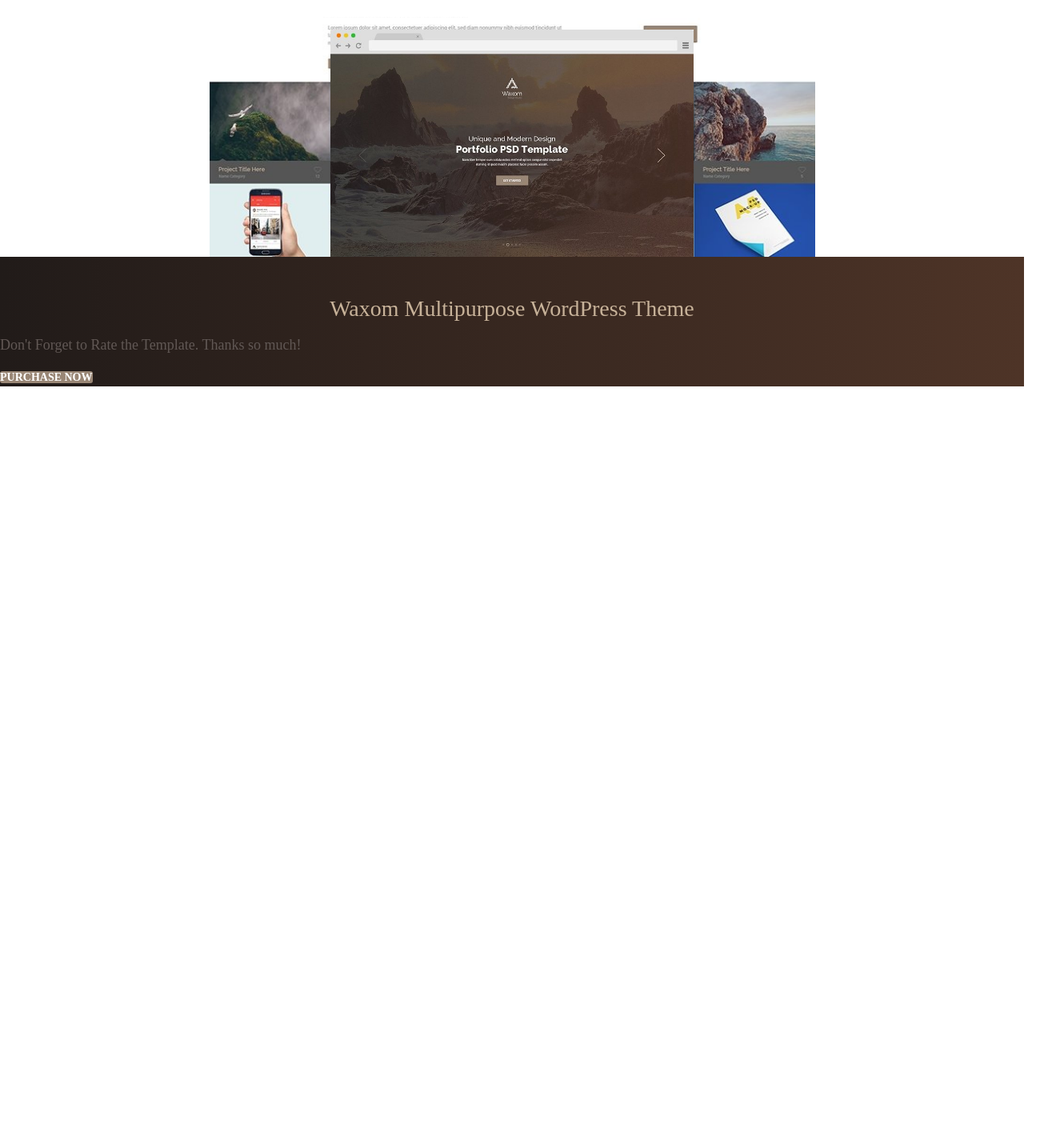
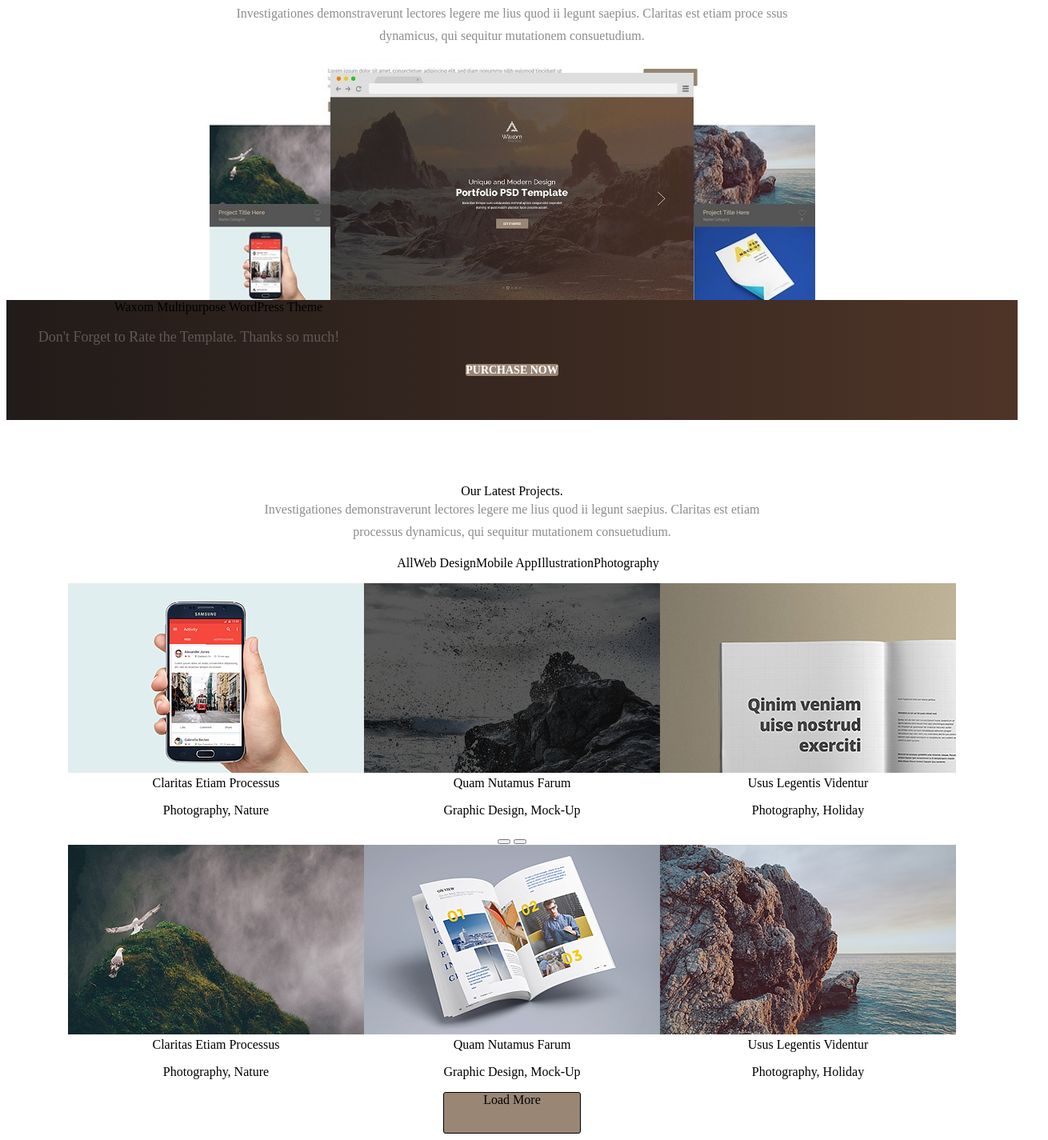
Before and after one commit to mvm-tech/html5-css3, a plain HTML site: page index.html in a window 1280 px wide. Shown: the part 1239-2664 px from the top of the page at 80% size, 1310 px wide, since content can reach past the window. Before the commit the page ends 1722 px from the top, so only its background shows below. Drawn offline with Linux system fonts and the light colour scheme.

Commit message:
ДЗ №8

```diff
--- a/css/css.css
+++ b/css/css.css
@@ -1,19 +1,39 @@
 body {
     /*width:1920px;*/
-    width: 1280px;
+    /*width: 1280px;
     margin: 0 auto;
     box-sizing: border-box;
-    font-family: Arial;
+    font-family: Arial;*/
+}
+
+*/ body {
+    width: 1920px;
+    margin: 0 auto;
 }
 
 .header-slaide {
-    background-image: url(../img/bg_photo-header.jpg)
+    background-image: url(../img/bg_photo-header.jpg);
+    padding: 20px;
+    box-sizing: border-box;
+    background-repeat: no-repeat;
+    background-size: cover;
+    background-position: center;
 }
 
 .header-navi {
     width: 1280px;
     margin: 0 auto;
     display: flex;
+    justify-content: center;
+}
+
+nav ul {
+    width: 100%;
+    display: flex;
+    justify-content: space-between;
+    list-style: none;
+    padding: 0;
+    margin: 0;
 }
 
 .header-carousel {
@@ -77,6 +97,14 @@
     line-height: 24px;
     font-weight: 300;
     color: #ffffff;
+    margin: 0 0 30px 0;
+}
+
+input[type="search"] {
+    width: 0;
+    height: 0;
+    position: absolute;
+    top: 63px;
 }
 
 .carousel-txt-btn {
@@ -92,6 +120,7 @@
     font-weight: 800;
     text-transform: uppercase;
     color: #ffffff;
+    margin: 0 auto;
 }
 
 .carousel-pagination {
@@ -121,24 +150,41 @@
 
 /*second-block*/
 
-.main-div {
+
+/*.main-div {
     width: 100%;
     display: flex;
     flex-wrap: wrap;
     justify-content: center;
     margin-top: 80px;
 }
+*/
 
 
 }
-.main-div p {
+
+/*.main-div p {
+    text-align: center;*/
+
+}
+.two-block-paragraph {
     text-align: center;
 }
-.main-div span {
+
+/*main-div*/
+.two-block {
+    display: block;
+    text-align: center;
+    width: 100%;
+    display: flex;
+    flex-wrap: wrap;
+    justify-content: center;
+    margin-top: 80px;
+}
+.two-block-title {
     display: block;
     text-align: center;
 }
-.main-div-one {}
 .link-services {
     width: 300px;
     display: flex;
@@ -173,6 +219,7 @@
     width: 100px;
     height: 2px;
     background-color: black;
+    margin: 10px auto 0 auto;
 }
 
 /*third-block*/
@@ -201,10 +248,13 @@
 .multi_photo {
     width: 100%;
     min-height: 300px;
-    background-image: url('../img/browser_center.jpg'), url('../img/browser_right.jpg');
-    background-size: 60%, 100%;
+    background-image: url('../img/browser_center.jpg'),
+    url('../img/browser_right.jpg');
+    background-size: 60%,
+    100%;
     background-repeat: no-repeat;
-    background-position: bottom center, bottom right;
+    background-position: bottom center,
+    bottom right;
 }
 
 /*four-block*/
@@ -212,7 +262,14 @@
     width: 100%;
     min-height: 150px;
     background-color: #f4f5f8;
-    background-image: linear-gradient(90.0deg, #211b19 0%, #4e3427 100%);
+    background-image: linear-gradient(90.0deg,
+    #211b19 0%,
+    #4e3427 100%);
+}
+.waxom-wrp-two {
+    width: 530px;
+}
+
 }
 .waxom-title {
     display: block;
@@ -222,7 +279,7 @@
     font-size: 28px;
     line-height: 1.2;
     font-weight: 400;
-    color: #c7b299;
+    color: #ffffff;
 }
 .waxom-paragraph {
     width: 456px;
@@ -244,3 +301,41 @@
     text-transform: uppercase;
     color: #ffffff;
 }
+
+/*five-block*/
+.projects {
+    width: 1920px;
+    margin-top: 80px;
+}
+.projects-title {
+    text-align: center;
+}
+.projects-paragraph {
+    margin: 0 0 0 0;
+    font-size: 16px;
+    line-height: 28px;
+    font-weight: 300;
+    color: #8c8c8c;
+}
+.projects-menu {
+    list-style: none;
+    display: flex;
+    justify-content: center;
+}
+.projects-foto {
+    display: flex;
+    flex-wrap: wrap;
+    justify-content: center;
+}
+.article {}
+.article-txt {}
+.projects-btn {
+    display: block;
+    text-align: center;
+    border: 1px solid;
+    width: 170px;
+    height: 50px;
+    background-color: #998675;
+    border-radius: 3.0px;
+    margin: auto;
+}
--- a/index.html
+++ b/index.html
@@ -8,7 +8,8 @@
    <body>
       <header class="header-slaide">
          <div class="header-navi">
-            <a href="/index.html"><img src="img/logo.svg" alt="logo"></a> <span class="logo-txt">Waxom</span>
+            <a href="/index.html"><img src="img/logo.svg" alt="logo">
+            <span class="logo-txt">Waxom</span></a>
             <nav>
                <ul class="menu">
                   <li class="menu-list"><a href="" class="menu-link">Home</a></li>
@@ -20,14 +21,14 @@
                   <li class="menu-list"><a href="" class="menu-link">Contact</a></li>
                </ul>
             </nav>
-            <buttom>
+            <batton>
                <a href="#"><img src="img/icon_basket.svg" alt="basket"></a>
-            </buttom>
+            </batton>
             <!--<a href="" class="menu-link"><img src="img/icon_search.svg" alt="search"></a>-->
-            <form action="">
-               <input type="search">
-               <a href="#"><img src="img/icon_search.svg" alt="search"></a>
-            </form>
+            <label>
+               <svg><a href="#"><img src="img/icon_search.svg" alt="search"></a>
+               </svg>
+            </label>
          </div>
          <section class="header-carousel">
             <a href="img/left_menu.svg" class="carousel-btn"></a>
@@ -47,36 +48,100 @@
             </div>
          </section>
       </header>
-      <main class="main-div">
+      <main class="two-block">
          <a href="#" class="link-services">
             <img src="img/WebAppDesign.svg" alt="photo">
-             <span>Customization</span>
-            <p>Lorem ipsum dolor sit amet, adipiscing elit, sed diam nonummy nibh euismod tincidunt ut laoreet.</p>
+            <span class="two-block-title">Customization</span>
+            <p class="two-block-paragraph">Lorem ipsum dolor sit amet, adipiscing elit, sed diam nonummy nibh euismod tincidunt ut laoreet.</p>
          </a>
          <a href="#" class="link-services">
             <img src="img/Development.svg" alt="photo">
-             <span>Customization</span>
-            <p>Nam liber tempor cum soluta nobis eleifend option congue nihil imperdiet doming id quod mazim.</p>
+            <span class="two-block-title">Customization</span>
+            <p class="two-block-paragraph">Nam liber tempor cum soluta nobis eleifend option congue nihil imperdiet doming id quod mazim.</p>
          </a>
          <a href="#" class="link-services">
             <img src="img/Customization.svg" alt="photo">
-             <span>Customization</span>
-            <p>Nam liber tempor cum soluta nobis eleifend option congue nihil imperdiet doming id quod mazim.</p>
+            <span class="two-block-title">Customization</span>
+            <p class="two-block-paragraph">Nam liber tempor cum soluta nobis eleifend option congue nihil imperdiet doming id quod mazim.</p>
          </a>
          <a href="#" class="link-services">
             <img src="img/Marketing.svg" alt="photo">
-             <span>Customization</span>
-            <p>Nam liber tempor cum soluta nobis eleifend option congue nihil imperdiet doming id quod mazim.</p>
+            <span class="two-block-title">Customization</span>
+            <p class="two-block-paragraph">Nam liber tempor cum soluta nobis eleifend option congue nihil imperdiet doming id quod mazim.</p>
          </a>
          <section class="multi_photo-section">
             <span class="multi_photo-title">Waxom is Realization of your Ideas.</span>
-            <p class="multi_photo-paragraph">Investigationes demonstraverunt lectores legere me lius quod ii legunt saepius. Claritas est etiam processus dynamicus, qui sequitur mutationem consuetudium.</p>
+            <p class="multi_photo-paragraph">Investigationes demonstraverunt lectores legere me lius quod ii legunt saepius. Claritas est etiam proce ssus dynamicus, qui sequitur mutationem consuetudium.</p>
             <div class="multi_photo"></div>
          </section>
          <section class="waxom-wrp">
-            <span class="waxom-title">Waxom Multipurpose WordPress Theme</span>
-            <p class="waxom-paragraph">Don't Forget to Rate the Template. Thanks so much!</p>
+            <div class="waxom-wrp-two">
+               <span class="waxom-title">Waxom Multipurpose WordPress Theme</span>
+               <p class="waxom-paragraph">Don't Forget to Rate the Template. Thanks so much!</p>
+            </div>
             <buttom class="waxom-btn">Purchase Now</buttom>
+         </section>
+         <section class="projects">
+            <div class="projects-headers">
+               <span class="projects-title">Our Latest Projects.</span>
+               <p class="projects-paragraph">Investigationes demonstraverunt lectores legere me lius quod ii legunt saepius. Claritas est etiam <br>
+                  processus dynamicus, qui sequitur mutationem consuetudium.
+               </p>
+               <ul class="projects-menu">
+                  <li>All</li>
+                  <li>Web Design</li>
+                  <li>Mobile App</li>
+                  <li>Illustration</li>
+                  <li>Photography</li>
+               </ul>
+            </div>
+            <div class="projects-foto">
+               <div class="article">
+                  <img class="article-photo" src="img/bg_photo_10894.png" alt="" width="370" height="237">
+                  <div class="article-txt-wrapper">
+                     <span class="article-title">Claritas Etiam Processus</span>
+                     <p class="article-txt">Photography, Nature</p>
+                  </div>
+               </div>
+               <div class="article">
+                  <img class="article-photo" src="img/bg_photo_10895.png" alt="" width="370" height="237">
+                  <div class="article-txt-wrapper">
+                     <span class="article-title">Quam Nutamus Farum</span>
+                     <p class="article-txt">Graphic Design, Mock-Up</p>
+                  </div>
+                  <button class="article-btn-link"></button>
+                  <button class="article-btn-search"></button>
+               </div>
+               <div class="article">
+                  <img class="article-photo" src="img/bg_photo_10896.png" alt="" width="370" height="237">
+                  <div class="article-txt-wrapper">
+                     <span class="article-title">Usus Legentis Videntur</span>
+                     <p class="article-txt">Photography, Holiday</p>
+                  </div>
+               </div>
+               <div class="article">
+                  <img class="article-photo" src="img/bg_photo_10897.png" alt="" width="370" height="237">
+                  <div class="article-txt-wrapper">
+                     <span class="article-title">Claritas Etiam Processus</span>
+                     <p class="article-txt">Photography, Nature</p>
+                  </div>
+               </div>
+               <div class="article">
+                  <img class="article-photo" src="img/bg_photo_10898.png" alt="" width="370" height="237">
+                  <div class="article-txt-wrapper">
+                     <span class="article-title">Quam Nutamus Farum</span>
+                     <p class="article-txt">Graphic Design, Mock-Up</p>
+                  </div>
+               </div>
+               <div class="article">
+                  <img class="article-photo" src="img/bg_photo_10899.png" alt="" width="370" height="237">
+                  <div class="article-txt-wrapper">
+                     <span class="article-title">Usus Legentis Videntur</span>
+                     <p class="article-txt">Photography, Holiday</p>
+                  </div>
+               </div>
+            </div>
+            <buttom class="projects-btn">Load More</buttom>
          </section>
       </main>
    </body>
```
Also changed, not shown: img/bg_photo_10894.png (added), img/bg_photo_10895.png (added), img/bg_photo_10896.png (added), img/bg_photo_10897.png (added), img/bg_photo_10898.png (added), img/bg_photo_10899.png (added).
